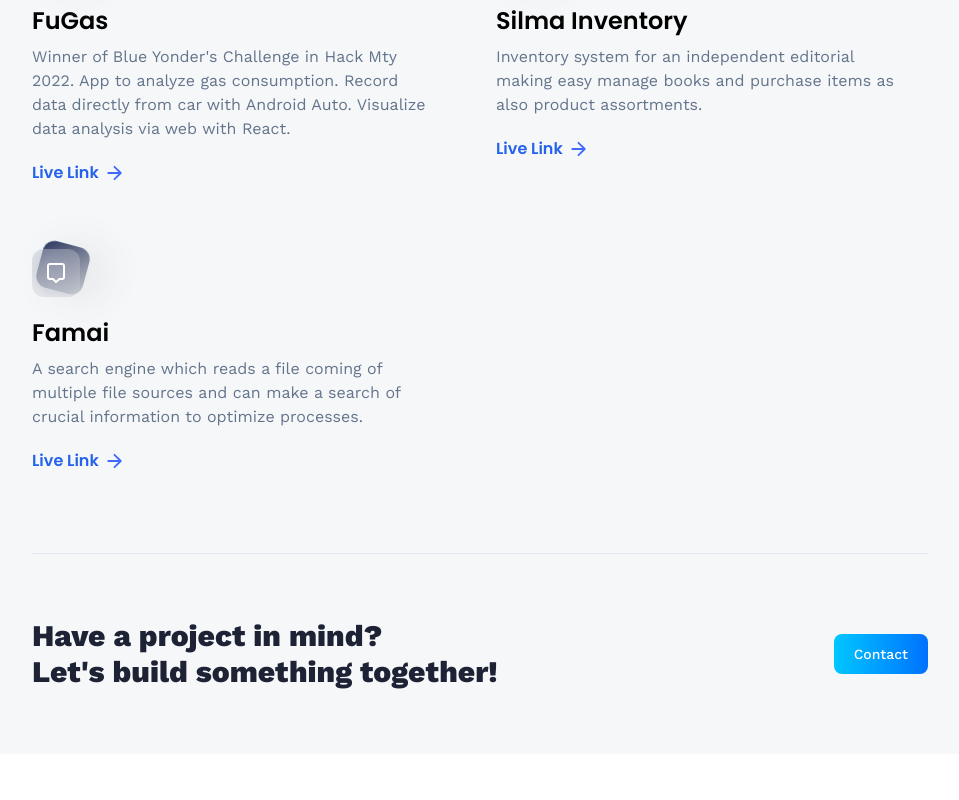
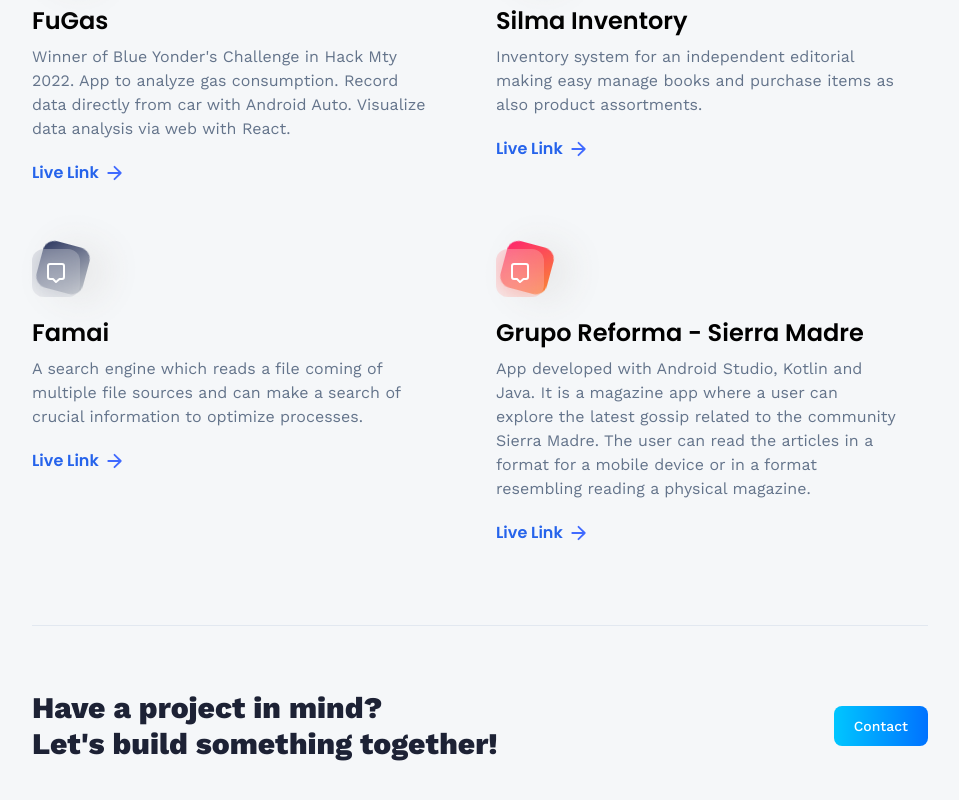
Before and after one commit to NeoMty/NeoMty.github.io, a React (Vite) app: page /projects in a window 1280 px wide. Shown: the part 715-1515 px from the top of the page, without its empty margins (160-1119 px from the left). Before the commit the page ends 1469 px from the top, so only its background shows below. Built offline with nearby package versions, Linux system fonts and the light colour scheme.

Commit message:
feat: Add latest project

```diff
--- a/src/constants/index.js
+++ b/src/constants/index.js
@@ -256,5 +256,12 @@
         name: 'Famai',
         description: 'A search engine which reads a file coming of multiple file sources and can make a search of crucial information to optimize processes.',
         link: 'https://devpost.com/software/famai',
+    },
+    {
+        iconUrl: chat,
+        theme: 'btn-back-orange',
+        name: 'Grupo Reforma - Sierra Madre',
+        description: 'App developed with Android Studio, Kotlin and Java. It is a magazine app where a user can explore the latest gossip related to the community Sierra Madre. The user can read the articles in a format for a mobile device or in a format resembling reading a physical magazine.',
+        link: 'https://play.google.com/store/apps/details?id=com.gruporeforma.sm&hl=es&gl=US',
     }
 ];
```
